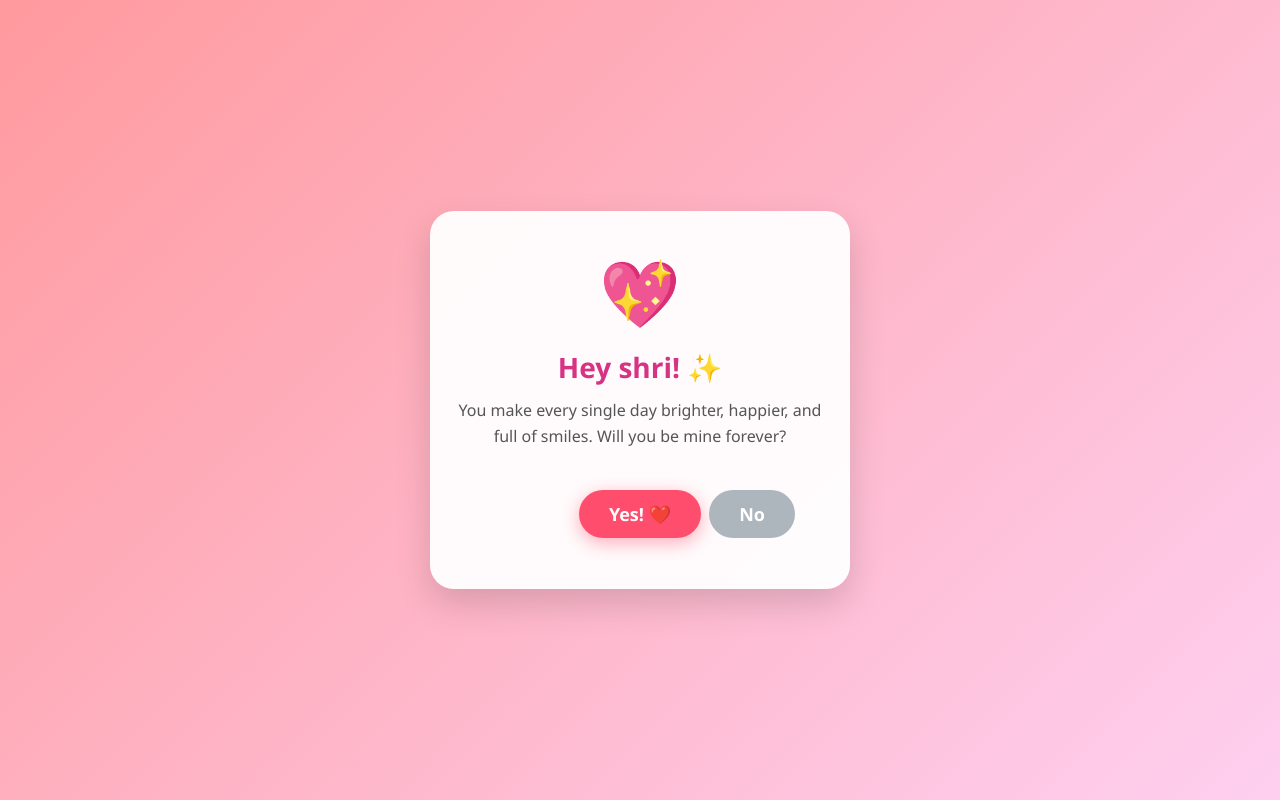
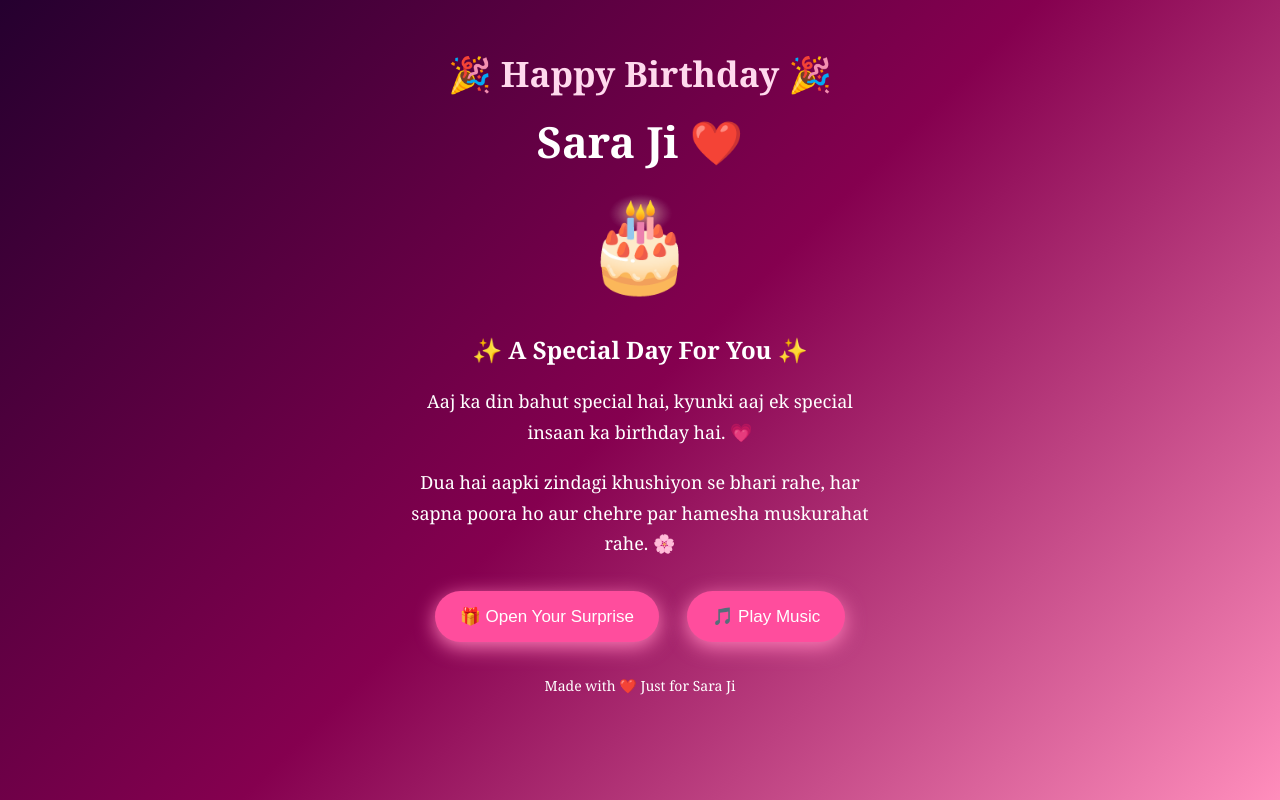
Before and after one commit to mrteoller07-stack/Special-for-you-mohtrma-, a plain HTML site: page index.html in a window 1280 px wide. Drawn offline with nearby package versions, Linux system fonts and the light colour scheme.

Commit message:
Update index.html

```diff
--- a/index.html
+++ b/index.html
@@ -1,178 +1,108 @@
+
 <!DOCTYPE html>
 <html lang="en">
 <head>
-  <meta charset="UTF-8" />
-  <meta name="viewport" content="width=device-width, initial-scale=1.0"/>
-  <title>For shri ❤️</title>
-  <style>
-    * {
-      box-sizing: border-box;
-      margin: 0;
-      padding: 0;
-      font-family: 'Segoe UI', Tahoma, Geneva, Verdana, sans-serif;
-    }
+<meta charset="UTF-8">
+<meta name="viewport" content="width=device-width, initial-scale=1.0">
+<title>Happy Birthday Sara Ji ❤️</title>
 
-    body {
-      min-height: 100vh;
-      display: flex;
-      justify-content: center;
-      align-items: center;
-      background: linear-gradient(135deg, #ff9a9e 0%, #fecfef 99%, #fecfef 100%);
-      overflow: hidden;
-      text-align: center;
-      padding: 20px;
-    }
+<style>
+*{box-sizing:border-box;margin:0;padding:0}
+body{
+font-family:Georgia,serif;
+background:linear-gradient(135deg,#25002f,#85004f,#ff8ebc);
+color:white;text-align:center;min-height:100vh;
+overflow-x:hidden;
+}
+.container{padding:35px 18px;max-width:500px;margin:auto}
+h1{font-size:35px;color:#ffd9ed;margin:15px}
+.name{font-size:43px;color:#fff;font-weight:bold}
+.photo{
+width:220px;height:220px;border-radius:50%;
+object-fit:cover;border:5px solid white;
+box-shadow:0 0 30px pink;margin:25px auto;
+}
+.cake{font-size:90px;margin:20px;animation:bounce 2s infinite}
+p{font-size:18px;line-height:1.7;margin:20px 0}
+button{
+background:#ff4d9d;color:white;border:0;
+padding:15px 25px;border-radius:30px;
+font-size:17px;margin:12px;cursor:pointer;
+box-shadow:0 5px 20px #ff7bb7;
+}
+#secret{display:none;background:#fff1f8;color:#9d155c;
+padding:22px;border-radius:20px;margin-top:20px;
+line-height:1.8;font-size:19px}
+.heart{position:fixed;bottom:-30px;animation:float 6s linear infinite}
+@keyframes float{to{transform:translateY(-110vh) rotate(360deg);opacity:0}}
+@keyframes bounce{50%{transform:translateY(-12px)}}
+</style>
+</head>
 
-    .card {
-      background: rgba(255, 255, 255, 0.95);
-      padding: 40px 25px;
-      border-radius: 24px;
-      box-shadow: 0 15px 35px rgba(0, 0, 0, 0.15);
-      max-width: 420px;
-      width: 100%;
-      position: relative;
-    }
+<body>
+<div class="container">
 
-    .heart-icon {
-      font-size: 60px;
-      animation: pulse 1.2s infinite;
-      margin-bottom: 15px;
-    }
+<h1>🎉 Happy Birthday 🎉</h1>
+<div class="name">Sara Ji ❤️</div>
 
-    @keyframes pulse {
-      0% { transform: scale(1); }
-      50% { transform: scale(1.15); }
-      100% { transform: scale(1); }
-    }
+<!-- Apni photo ka naam sara.jpg rakho -->
+<img src="sara.jpg" class="photo" alt="Sara Ji"
+onerror="this.style.display='none'">
 
-    h1 {
-      color: #d63384;
-      font-size: 28px;
-      margin-bottom: 12px;
-      font-weight: 700;
-    }
+<div class="cake">🎂</div>
 
-    p {
-      color: #555;
-      font-size: 16px;
-      margin-bottom: 30px;
-      line-height: 1.6;
-    }
+<h2>✨ A Special Day For You ✨</h2>
 
-    .btn-container {
-      display: flex;
-      justify-content: center;
-      align-items: center;
-      gap: 20px;
-      position: relative;
-      min-height: 70px;
-    }
+<p>
+Aaj ka din bahut special hai,
+kyunki aaj ek special insaan ka birthday hai. 💗
+</p>
 
-    button {
-      padding: 12px 30px;
-      font-size: 18px;
-      font-weight: 600;
-      border: none;
-      border-radius: 50px;
-      cursor: pointer;
-      transition: transform 0.2s ease;
-      touch-action: manipulation;
-    }
+<p>
+Dua hai aapki zindagi khushiyon se bhari rahe,
+har sapna poora ho aur chehre par
+hamesha muskurahat rahe. 🌸
+</p>
 
-    #yesBtn {
-      background-color: #ff4d6d;
-      color: white;
-      box-shadow: 0 5px 18px rgba(255, 77, 109, 0.45);
-    }
+<button onclick="surprise()">🎁 Open Your Surprise</button>
 
-    #yesBtn:hover {
-      transform: scale(1.1);
-      background-color: #e63956;
-    }
+<div id="secret">
+<h2>❤️ A Little Secret ❤️</h2>
+Aapki smile hamesha aise hi bani rahe.
+Aapki khushi mere liye bahut special hai.
+<br><br>
+Once Again...
+<strong>Happy Birthday Sara Ji! 🥹💗</strong>
+</div>
 
-    #noBtn {
-      background-color: #adb5bd;
-      color: white;
-      position: absolute;
-      right: 30px;
-      user-select: none;
-    }
+<!-- Music file ka naam birthday.mp3 rakho -->
+<audio id="music" loop>
+<source src="birthday.mp3" type="audio/mpeg">
+</audio>
 
-    .celebration {
-      display: none;
-    }
+<button onclick="playMusic()">🎵 Play Music</button>
 
-    .celebration h2 {
-      color: #ff4d6d;
-      font-size: 30px;
-      margin-bottom: 15px;
-    }
-  </style>
-</head>
-<body>
+<p style="font-size:14px">Made with ❤️ Just for Sara Ji</p>
 
-  <div class="card" id="mainCard">
-    <div id="questionState">
-      <div class="heart-icon">💖</div>
-      <h1>Hey shri! ✨</h1>
-      <p>You make every single day brighter, happier, and full of smiles. Will you be mine forever?</p>
+</div>
 
-      <div class="btn-container">
-        <button id="yesBtn" onclick="handleYes()">Yes! ❤️</button>
-        <button id="noBtn" onmouseover="moveNoButton()" ontouchstart="moveNoButton()" onclick="moveNoButton()">No</button>
-      </div>
-    </div>
-
-    <div id="celebrationState" class="celebration">
-      <div class="heart-icon">🎉💍</div>
-      <h2>She Said YES! ❤️</h2>
-      <p>I promise to cherish you and make you smile every single day, Pritika. Can't wait for our forever!</p>
-    </div>
-  </div>
-
-  <script src="https://cdn.jsdelivr.net/npm/canvas-confetti@1.6.0/dist/confetti.browser.min.js"></script>
-  <script>
-    const noBtn = document.getElementById('noBtn');
-
-    function moveNoButton() {
-      const padding = 20;
-      const maxX = window.innerWidth - noBtn.offsetWidth - padding;
-      const maxY = window.innerHeight - noBtn.offsetHeight - padding;
-
-      const randomX = Math.max(padding, Math.random() * maxX);
-      const randomY = Math.max(padding, Math.random() * maxY);
-
-      noBtn.style.position = 'fixed';
-      noBtn.style.left = `${randomX}px`;
-      noBtn.style.top = `${randomY}px`;
-    }
-
-    function handleYes() {
-      document.getElementById('questionState').style.display = 'none';
-      document.getElementById('celebrationState').style.display = 'block';
-
-      confetti({
-        particleCount: 150,
-        spread: 90,
-        origin: { y: 0.6 }
-      });
-
-      const end = Date.now() + 3500;
-      const interval = setInterval(function() {
-        if (Date.now() > end) {
-          return clearInterval(interval);
-        }
-        confetti({
-          startVelocity: 30,
-          spread: 360,
-          ticks: 60,
-          origin: {
-            x: Math.random(),
-            y: Math.random() - 0.2
-          }
-        });
-      }, 250);
-    }
-  </script>
+<script>
+function surprise(){
+document.getElementById("secret").style.display="block";
+for(let i=0;i<60;i++){
+let h=document.createElement("div");
+h.className="heart";
+h.innerHTML=["❤️","💕","✨","🌸","💗"][Math.floor(Math.random()*5)];
+h.style.left=Math.random()*100+"vw";
+h.style.animationDuration=(3+Math.random()*4)+"s";
+h.style.fontSize=(20+Math.random()*20)+"px";
+document.body.appendChild(h);
+setTimeout(()=>h.remove(),7000);
+}
+}
+function playMusic(){
+document.getElementById("music").play();
+}
+</script>
 </body>
-  </html>
+</html>
```
